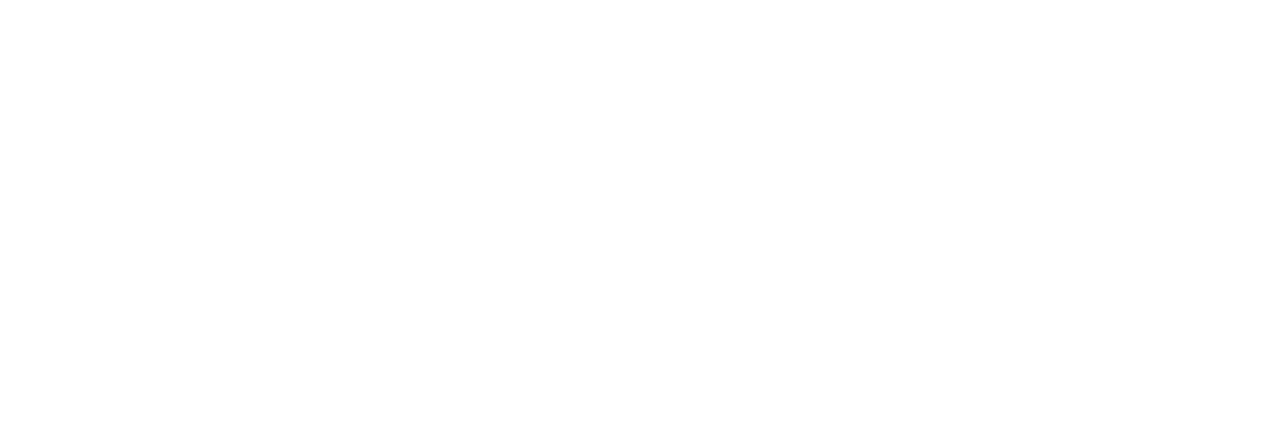
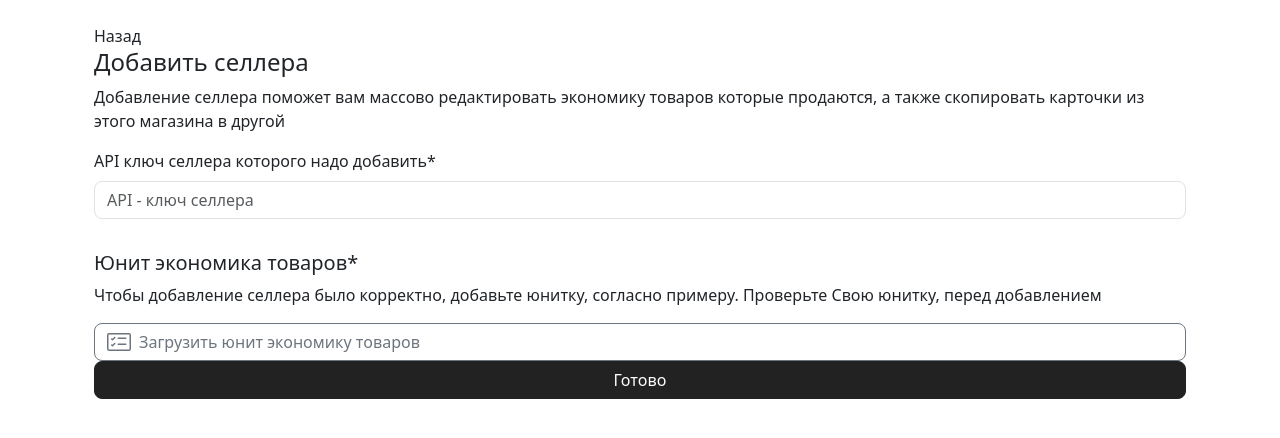
Before and after one commit to Nihuaway00/capcan-front, a React (Create React App) app: page /set/add-seller in a window 1280 px wide. Before the commit this address had no page. Shown: the top 438 px of the page. Built offline with nearby package versions, Linux system fonts and the light colour scheme.

Commit message:
add SellerAddPage

```diff
--- a/src/Router.jsx
+++ b/src/Router.jsx
@@ -1,6 +1,7 @@
 import {BrowserRouter, Route, Routes} from "react-router-dom";
 import {StartCopyPage} from "./pages/StartCopyPage";
 import {MarginSettingsPage} from "./pages/MarginSettingsPage";
+import {AddSellerPage} from "./pages/AddSellerPage";
 
 export function Router(){
     return(
@@ -8,6 +9,7 @@
             <Routes>
                 <Route path="/set" element={<StartCopyPage/>} />
                 <Route path="/set/margin" element={<MarginSettingsPage/>} />
+                <Route path="/set/add-seller" element={<AddSellerPage/>} />
             </Routes>
         </BrowserRouter>
     )
--- a/src/components/IconButton.jsx
+++ b/src/components/IconButton.jsx
@@ -1,8 +1,8 @@
 import {Button, Stack} from "react-bootstrap";
 
-export function IconButton({children, icon, className}) {
+export function IconButton({children, icon, className, variant, onClick, href}) {
     return (
-        <Button className={className}>
+        <Button className={className} variant={variant} onClick={onClick} href={href}>
             <Stack direction="horizontal" alignItems="center" gap={2}>
                 {icon}
                 {children}
--- /dev/null
+++ b/src/features/AddSellerForm.jsx
@@ -0,0 +1,34 @@
+import {Button, Stack} from "react-bootstrap";
+import {InputField} from "../components/InputField";
+import React, {useState} from "react";
+import {IconButton} from "../components/IconButton";
+import {CardChecklist} from "react-bootstrap-icons";
+
+export function AddSellerForm() {
+    const [sellerApi, setSellerApi] = useState(null);
+
+    return (
+        <Stack>
+            <InputField
+                value={sellerApi}
+                onChange={(e) => setSellerApi(e.target.value)}
+                label="API ключ селлера которого надо добавить*"
+                placeholder="API - ключ селлера"
+            />
+
+            <Stack>
+                <h5>Юнит экономика товаров*</h5>
+                <p>
+                    Чтобы добавление селлера было корректно, добавьте юнитку, согласно примеру. Проверьте Свою юнитку,
+                    перед добавлением
+                </p>
+                <IconButton icon={<CardChecklist size={24}/>} variant={"outline-secondary"}>
+                    Загрузить юнит экономику товаров
+                </IconButton>
+            </Stack>
+            <Button>
+                Готово
+            </Button>
+        </Stack>
+    )
+}
--- /dev/null
+++ b/src/pages/AddSellerPage.jsx
@@ -0,0 +1,17 @@
+import {NavLink, Stack} from "react-bootstrap";
+import React from "react";
+import {InputField} from "../components/InputField";
+import {AddSellerForm} from "../features/AddSellerForm";
+
+export function AddSellerPage() {
+    return (
+        <Stack>
+            <NavLink href={"/set"}>Назад</NavLink>
+            <h4>Добавить селлера</h4>
+            <p>
+                Добавление селлера поможет вам массово редактировать экономику товаров которые продаются, а также скопировать карточки из этого магазина в другой
+            </p>
+            <AddSellerForm />
+        </Stack>
+    )
+}
--- a/src/pages/StartCopyPage.jsx
+++ b/src/pages/StartCopyPage.jsx
@@ -22,7 +22,7 @@
             <Stack className="mb-4">
                 <Stack direction="horizontal" className="flex justify-content-between mb-4 align-items-center">
                     <h2 className="mb-0">Селлеры</h2>
-                    <IconButton icon={<Plus size={26} />}>
+                    <IconButton href={"/set/add-seller"} icon={<Plus size={26} />}>
                         Добавить селлера
                     </IconButton>
                 </Stack>
```
